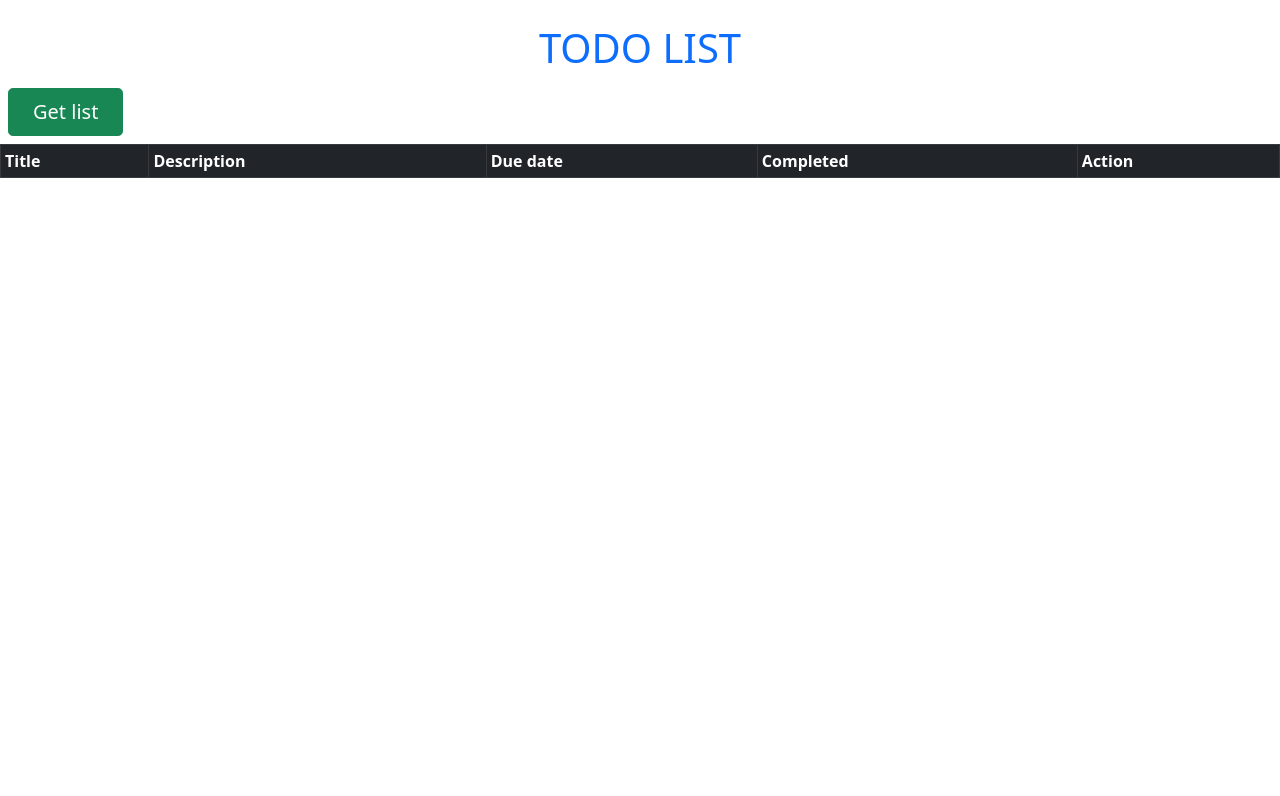
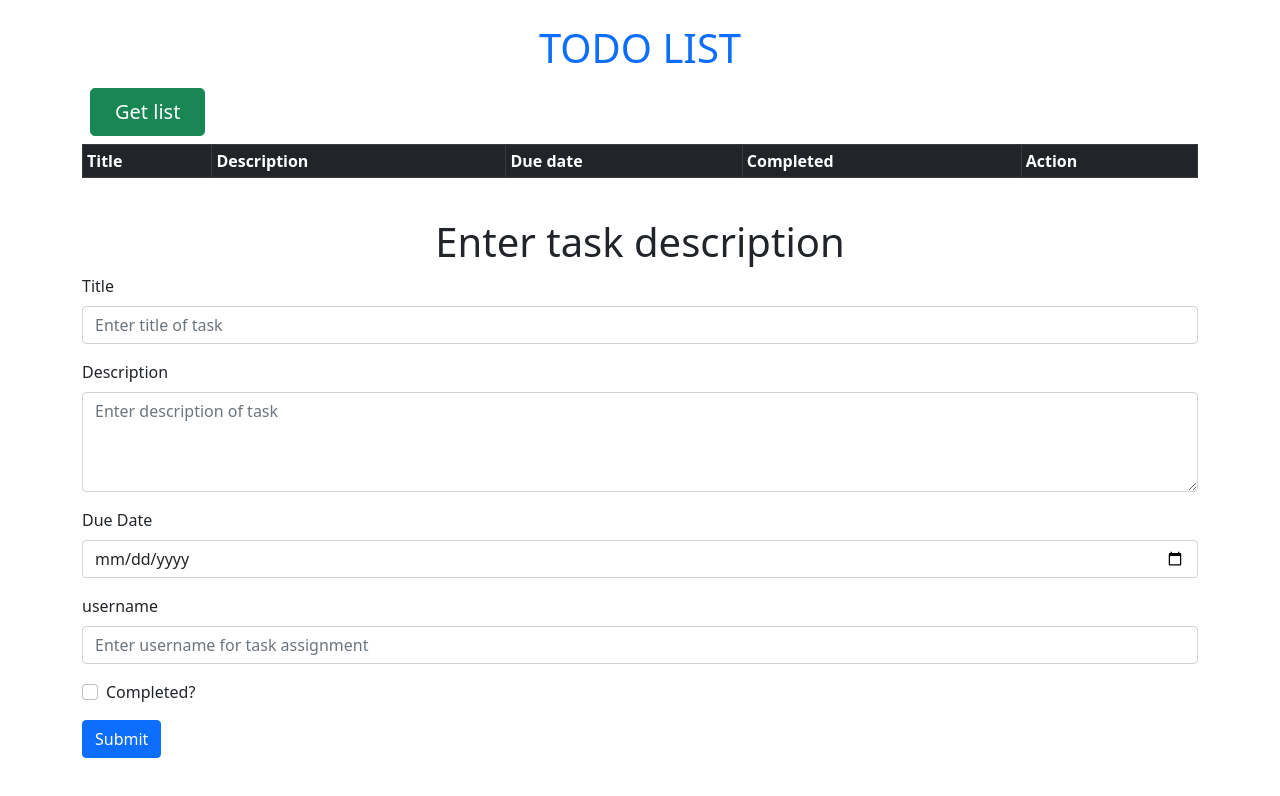
Before and after one commit to getconnected2010/todo_app_front_end_react, a React (Create React App) app: page / in a window 1280 px wide. Shown: the top 796 px of the page. Built offline with nearby package versions, Linux system fonts and the light colour scheme.

Commit message:
added functionality to add to list

```diff
--- a/src/App.js
+++ b/src/App.js
@@ -1,28 +1,15 @@
-import logo from './logo.svg';
 import './App.css';
 import List from './components/List';
+import AddToList from './components/AddToList';
 import "bootstrap/dist/css/bootstrap.min.css";
 
 function App() {
   return (
+      <div className='container'>
+        <List />
 
-    <List />
-    // <div className="App">
-    //   <header className="App-header">
-    //     <img src={logo} className="App-logo" alt="logo" />
-    //     <p>
-    //       Edit <code>src/App.js</code> and save to reload.
-    //     </p>
-    //     <a
-    //       className="App-link"
-    //       href="https://reactjs.org"
-    //       target="_blank"
-    //       rel="noopener noreferrer"
-    //     >
-    //       Learn React
-    //     </a>
-    //   </header>
-    // </div>
+        <AddToList />
+      </div>
   );
 }
 
--- a/src/components/AddToList.js
+++ b/src/components/AddToList.js
@@ -0,0 +1,46 @@
+import React from "react";
+import { Form, Button } from "react-bootstrap";
+
+
+const AddToList = ()=>{
+
+    const submitTodo =()=>{
+        console.log("submitted");
+    }
+    return(
+        <div>
+            <h1 class="text-center pt-4">Enter task description</h1>
+             <Form onSubmit={submitTodo} >
+                <Form.Group className="mb-3">
+                    <Form.Label>Title</Form.Label>
+                    <Form.Control name="title" type="text" placeholder="Enter title of task" />
+                </Form.Group>
+
+                <Form.Group className="mb-3">
+                    <Form.Label>Description</Form.Label>
+                    <Form.Control name="description" as="textarea" style={{ height: '100px' }} type="text" placeholder="Enter description of task" />
+                </Form.Group>
+
+                <Form.Group className="mb-3">
+                    <Form.Label>Due Date</Form.Label>
+                    <Form.Control name="dueDate" type="date" placeholder="Enter Due Date of task" />
+                </Form.Group>
+
+                <Form.Group className="mb-3">
+                    <Form.Label>username</Form.Label>
+                    <Form.Control name="username" type="text" placeholder="Enter username for task assignment" />
+                </Form.Group>
+
+                <Form.Group className="mb-3">
+                    <Form.Check name="completed" type="checkbox" label="Completed?" />
+                </Form.Group>
+
+                <Button variant="primary" type="submit">
+                    Submit
+                </Button>
+            </Form>
+        </div>
+    )
+}
+
+export default AddToList;
--- a/src/components/List.js
+++ b/src/components/List.js
@@ -1,7 +1,7 @@
 import React from "react";
 import {useState} from "react";
 import { ListApi, DeleteListApi } from "../services/ListApi";
-import {Button, Table, Modal, Badge} from "react-bootstrap";
+import {Button, Table, Modal} from "react-bootstrap";
 
 
 const List = () =>{
@@ -20,10 +20,10 @@ const List = () =>{
     //makes a database call to delete an item
     const deleteItem = async(Id) =>{
         const result = await DeleteListApi(Id);
-        if(result.status==200){
+        if(result.status===200){
             handleShow();
             setDeletedItem(result.data);
-            const newList = list.filter(item=> item.todoId != result.data.todoId);
+            const newList = list.filter(item=> item.todoId !== result.data.todoId);
             setList(newList);
         }
     }
```
